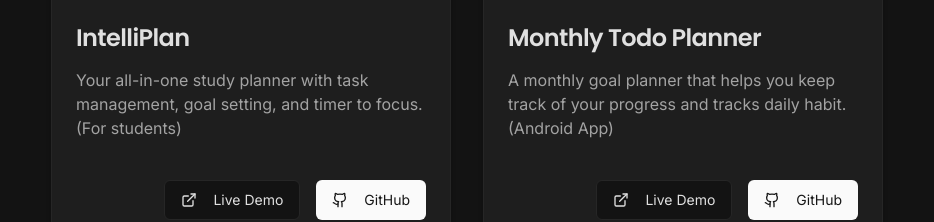
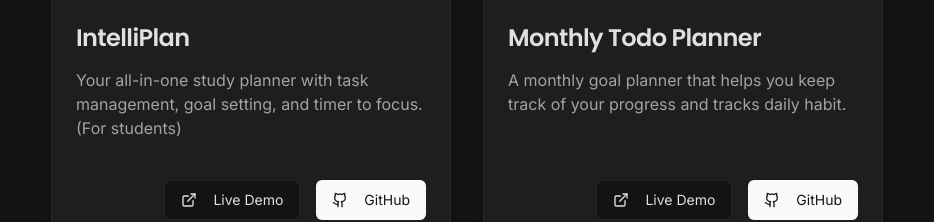
Before and after one commit to Atifhasan250/my-info, a Next.js app: page /projects in a window 1280 px wide. Shown: the part 544-766 px from the top of the page, without its empty margins (173-1107 px from the left). Built offline with nearby package versions, Linux system fonts and the light colour scheme.

Commit message:
project desc edited

```diff
--- a/src/app/projects/page.tsx
+++ b/src/app/projects/page.tsx
@@ -38,7 +38,7 @@ const projects = [
   {
     id: '2',
     title: 'Monthly Todo Planner',
-    description: 'A monthly goal planner that helps you keep track of your progress and tracks daily habit. (Android App)',
+    description: 'A monthly goal planner that helps you keep track of your progress and tracks daily habit.',
     imageUrl: monthlyPlanner,
     liveUrl: 'https://monthly-todo-planner.netlify.app/',
     githubUrl: 'https://github.com/Atifhasan250/monthly-todo-planner',
```
